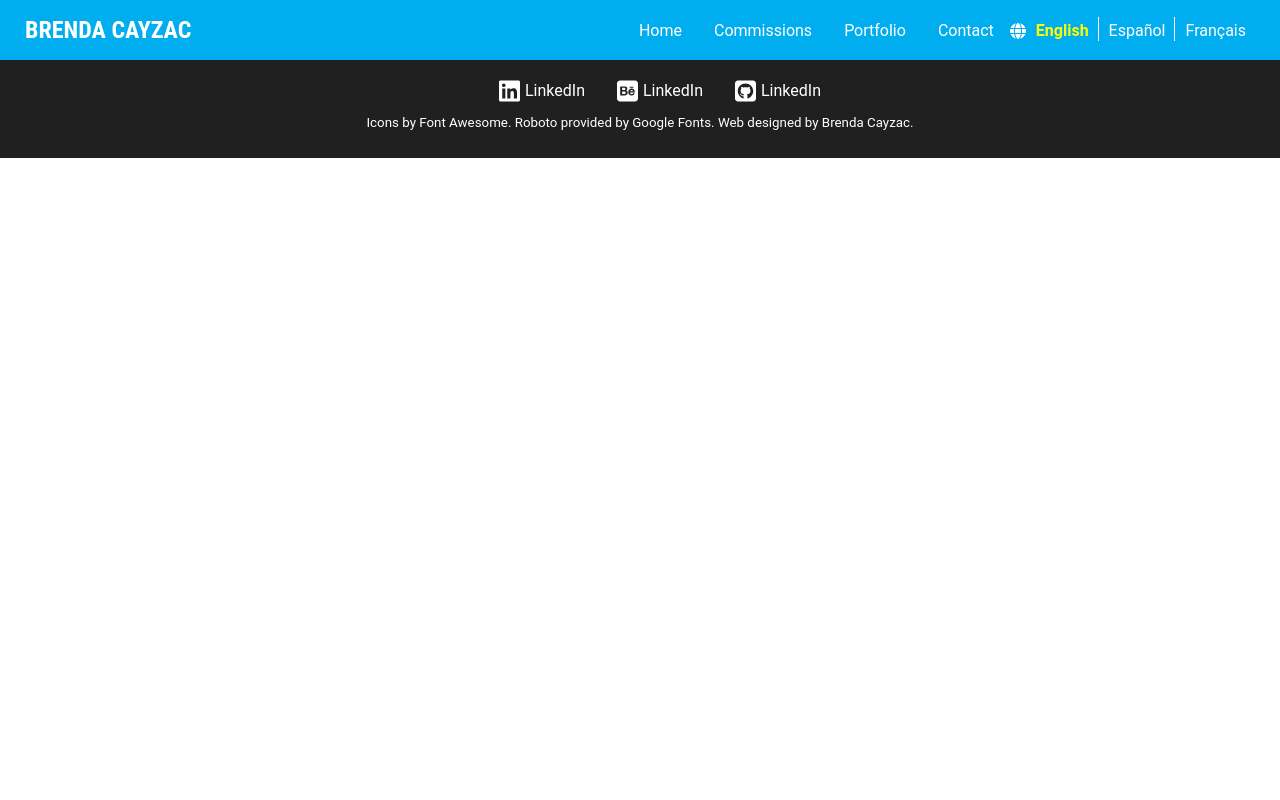
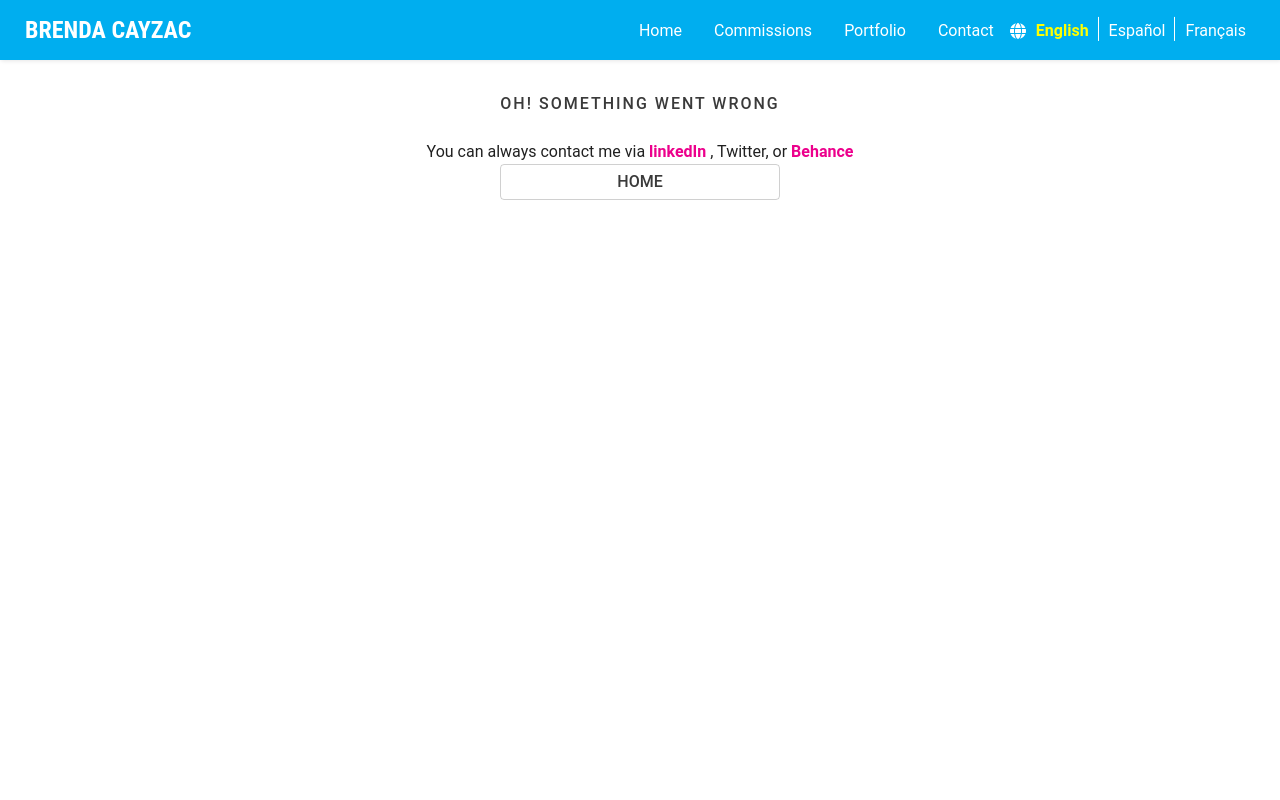
Before and after one commit to BrendaCayzac/vue-commissions-site, a Vue app: page /404 in a window 1280 px wide. Shown: the top 800 px of the page. Built offline with nearby package versions, Linux system fonts and the light colour scheme.

Commit message:
added routing for form and fall through. Added read me info

```diff
--- a/src/components/Navbar/Navbar.vue
+++ b/src/components/Navbar/Navbar.vue
@@ -18,7 +18,7 @@
 
     <!--Links-->
     <ul v-if="showMenu || windowWidth > 768" class="menu">
-      <li v-for="(route, index) in routes" :key="index">
+      <li v-for="(route, index) in routes.slice(0, 4)" :key="index">
         <router-link :to="route.path">{{
           route.name.toString() === "commissions"
             ? $tc("commission", 2)
@@ -299,9 +299,9 @@ nav {
           padding: 0.625rem 1rem;
         }
 
-	      &:last-child{
-		      padding: 0 1.5rem 0 0;
-	      }
+        &:last-child {
+          padding: 0 1.5rem 0 0;
+        }
       }
 
       .language-selection {
--- a/src/locales/en.json
+++ b/src/locales/en.json
@@ -143,5 +143,9 @@
   "Message cannot be empty": "Message cannot be empty",
   "Graphic Design": "Graphic Design",
   "Graphic design": "Graphic design",
-  "Line art": "Line art"
+  "Line art": "Line art",
+  "Thank you for your submission!": "Thank you for your submission!",
+  "Oh! Something went wrong": "Oh! Something went wrong",
+  "You can always contact me via": "You can always contact me via",
+  "or": "or"
 }
--- a/src/locales/es.json
+++ b/src/locales/es.json
@@ -142,6 +142,10 @@
   "Please, type a message": "Por favor, escribe un mensaje",
   "Message cannot be empty": "El mensaje no puede estar vacío",
   "Graphic Design": "Graphic Design",
-	"Graphic design": "Graphic design",
-  "Line art": "Line art"
+  "Graphic design": "Graphic design",
+  "Line art": "Line art",
+  "Thank you for your submission!": "Gracias por tu mensaje!",
+  "Oh! Something went wrong": "Oh! Algo salió mal",
+  "You can always contact me via": "Siempre me puedes contactar via",
+  "or": "o"
 }
--- a/src/locales/fr.json
+++ b/src/locales/fr.json
@@ -143,5 +143,9 @@
   "Message cannot be empty": "Le message ne peut pas être vide",
   "Graphic Design": "Graphic Design",
   "Graphic design": "Graphic design",
-  "Line art": "Line art"
+  "Line art": "Line art",
+  "Thank you for your submission!": "Merci pour votre message!",
+  "Oh! Something went wrong": "Désolé! Quelque chose s'est mal passé",
+  "You can always contact me via": "Vous pouvez toujours me contacter via",
+  "or": "au"
 }
--- a/src/router/index.ts
+++ b/src/router/index.ts
@@ -26,6 +26,18 @@ const routes: Array<RouteRecordRaw> = [
     component: () => import("../views/ContactView.vue"),
     meta: { title: "Contact" },
   },
+  {
+    path: "/thanks",
+    name: "success",
+    component: () => import("../views/SubmissionSuccess.vue"),
+    meta: { title: "success" },
+  },
+  {
+    path: "/404",
+    name: "fail",
+    component: () => import("../views/SubmissionFail.vue"),
+    meta: { title: "fail" },
+  },
 ];
 
 const router = createRouter({
--- a/src/views/ContactView.vue
+++ b/src/views/ContactView.vue
@@ -61,6 +61,7 @@
 
 <script lang="ts">
 import { defineComponent, ref, watch } from "vue";
+import {useRouter} from "vue-router";
 
 import Header from "@/components/Header/Header.vue";
 import CommonButton from "@/components/Buttons/CommonButton.vue";
@@ -70,6 +71,8 @@ export default defineComponent({
   components: { Header, CommonButton },
 
   setup() {
+		const router = useRouter();
+
     const formData = ref({
       email: "",
       message: "",
@@ -127,8 +130,14 @@ export default defineComponent({
         headers: { "Content-Type": "application/x-www-form-urlencoded" },
         body: encode({ "form-name": "contact", ...formData.value }),
       })
-        .then(() => console.log("Form successfully submitted"))
-        .catch((error) => alert(error));
+        .then(() => {
+	        console.log("Form successfully submitted");
+	        router.push('/thanks')
+        })
+        .catch((error) => {
+	        alert(error);
+	        router.push('/404')
+        });
     };
 
     return {
--- /dev/null
+++ b/src/views/SubmissionFail.vue
@@ -0,0 +1,56 @@
+<template>
+  <div class="fail">
+    <h1>{{ $t("Oh! Something went wrong") }}</h1>
+    <p>
+      {{ $t("You can always contact me via") }}
+      <a href="https://www.linkedin.com/in/brenda-cayzac-138297103/"
+        >linkedIn
+      </a>
+      , <a href="https://twitter.com/BrendaCayzac"></a> Twitter, {{ $t("or") }}
+      <a href="https://www.behance.net/brendacayzeb7a?isa0=1">Behance</a>
+    </p>
+    <router-link to="/">
+      <CommonButton>
+        {{ $t("Home") }}
+      </CommonButton>
+    </router-link>
+  </div>
+</template>
+
+<script lang="ts">
+import { defineComponent } from "vue";
+
+import CommonButton from "@/components/Buttons/CommonButton.vue";
+export default defineComponent({
+  name: "SubmissionFail",
+  components: { CommonButton },
+});
+</script>
+
+<style lang="scss" scoped>
+@import "src/styles/custom";
+
+.fail {
+	height: 100vh;
+	padding: 2rem 1.5rem;
+
+	h1 {
+		display: block;
+		font-size: 1rem;
+		text-transform: uppercase;
+		font-weight: 500;
+		letter-spacing: 2px;
+		line-height: 1.5em;
+		color: $bc-gray;
+		padding-bottom: 1.5rem;
+	}
+
+	p{
+		a{
+			text-decoration: none;
+			color: $bc-magenta;
+			font-weight: bold;
+		}
+	}
+}
+</style>
--- /dev/null
+++ b/src/views/SubmissionSuccess.vue
@@ -0,0 +1,41 @@
+<template>
+  <div class="success">
+    <h1>Thank you for your submission!</h1>
+    <router-link to="/">
+      <CommonButton>
+        {{ $t("Home") }}
+      </CommonButton>
+    </router-link>
+  </div>
+</template>
+
+<script lang="ts">
+import { defineComponent } from "vue";
+
+import CommonButton from "@/components/Buttons/CommonButton.vue";
+
+export default defineComponent({
+  name: "SubmissionSuccess",
+  components: { CommonButton },
+});
+</script>
+
+<style lang="scss" scoped>
+@import "src/styles/custom";
+
+.success {
+  height: 100vh;
+  padding: 2rem 1.5rem;
+
+  h1 {
+    display: block;
+    font-size: 1rem;
+    text-transform: uppercase;
+    font-weight: 500;
+    letter-spacing: 2px;
+    line-height: 1.5em;
+    color: $bc-gray;
+    padding-bottom: 1.5rem;
+  }
+}
+</style>
```
Also changed, not shown: 1 other file (tests, documents, lock files or other folders).
